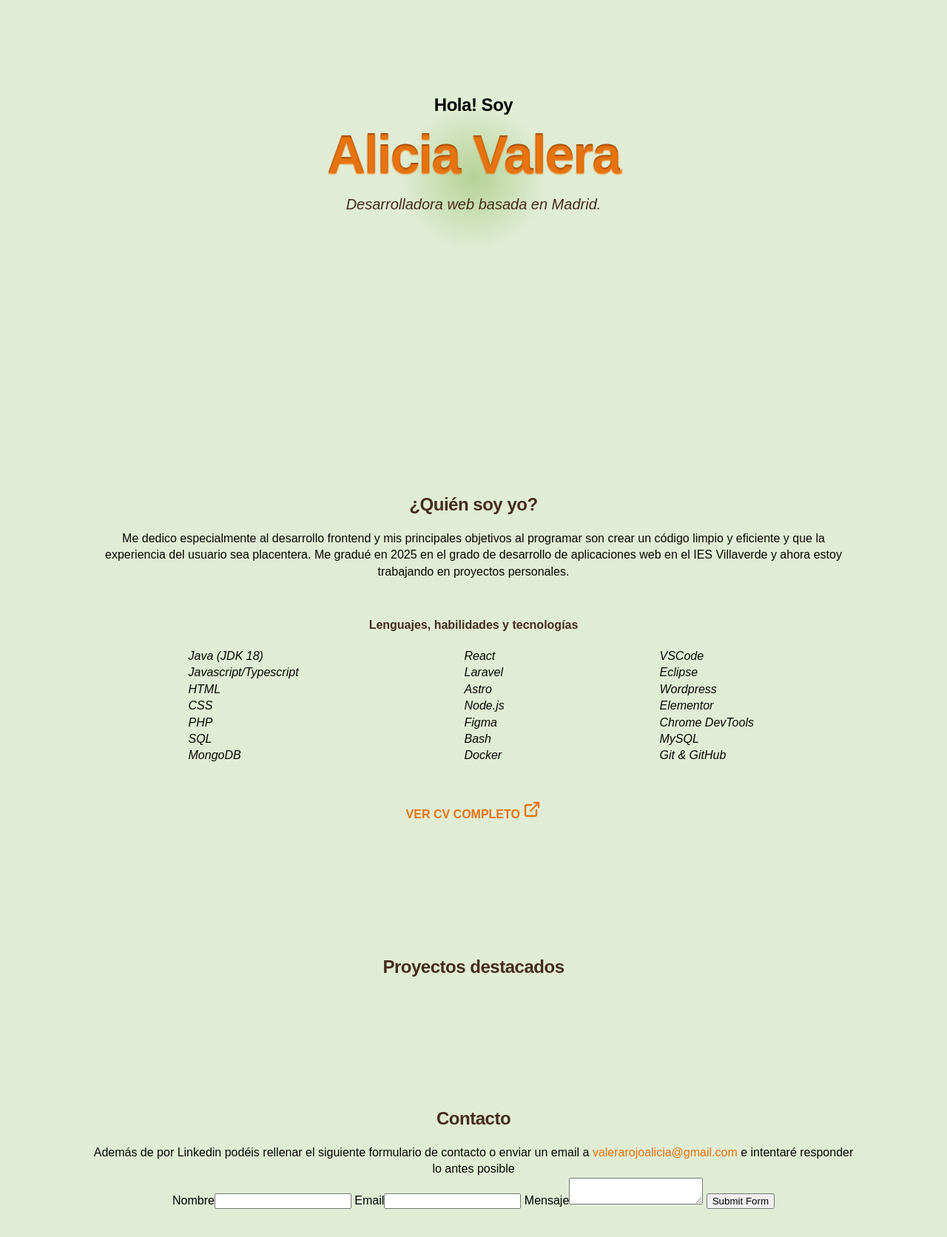
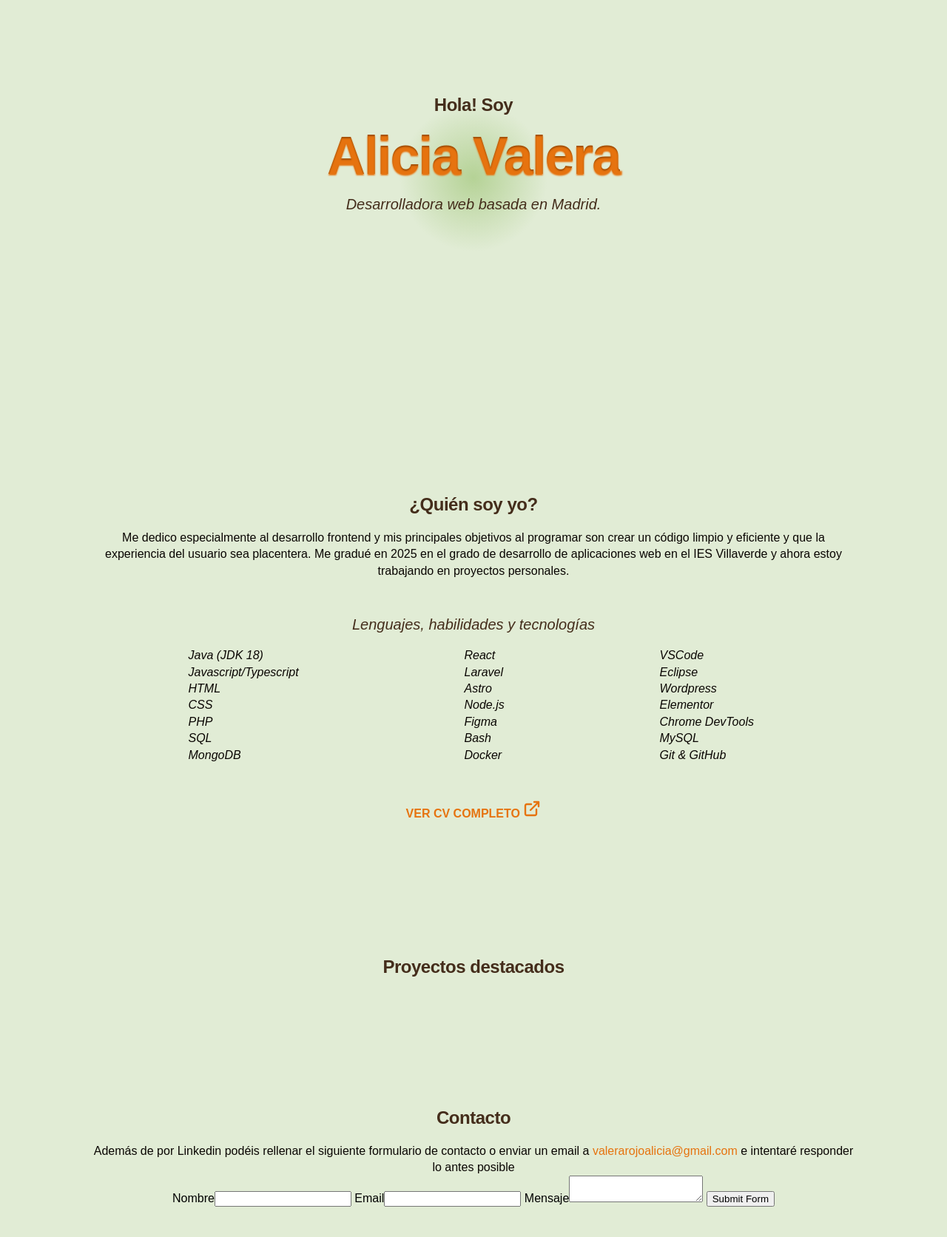
Before and after one commit to avrojo/avrojo.github.io, a plain HTML site: page index.html in a window 1280 px wide. Shown: the part 160-1832 px from the top of the page at 74% size. Drawn offline with Linux system fonts and the light colour scheme; a web font is replaced by a local one.

Commit message:
hero (mostly) done

```diff
--- a/index.html
+++ b/index.html
@@ -21,22 +21,20 @@
         <a href="#sobre-mi" class="menu-link">Quién soy</a>
         <a href="#proyectos" class="menu-link">Proyectos</a>
         <a href="#contacto" class="menu-link">Contacto</a>
-          <a href="https://github.com/avrojo" target="_blank"><img class="icon" src="./public/icons/github.svg" />
-          <a href="https://www.linkedin.com/in/alicia-valera-rojo/" target="_blank"><img class="icon" src="./public/icons/linkedin.svg" /></a>
+        <a href="https://github.com/avrojo" target="_blank"><img class="icon" src="./public/icons/github.svg" />
+        <a href="https://www.linkedin.com/in/alicia-valera-rojo/" target="_blank"><img class="icon" src="./public/icons/linkedin.svg" /></a>
       </div>
     </div>
     <div class="presentacion">
-      <div class="nombre">
-        <div class="hola">Hola! Soy</div>
+        <div class="title">Hola! Soy</div>
         <div class="alicia-valera">Alicia Valera</div>
-      </div>
-      <div class="desarrolladora-web-basada-en-madrid">
+      <div class="accent">
         Desarrolladora web basada en Madrid.
       </div>
     </div>
     <div id="sobre-mi">
       <div class="descripci-n">
-        <div class="qui-n-soy-yo">¿Quién soy yo?</div>
+        <div class="title">¿Quién soy yo?</div>
         <div
           class="me-dedico-especialmente-al-desarrollo-frontend-y-mis-principales-objetivos-al-programar-son-crear-un-c-digo-limpio-y-eficiente-y-que-la-experiencia-del-usuario-sea-placentera-me-gradu-en-2025-en-el-grado-de-desarrollo-de-aplicaciones-web-en-el-ies-villaverde-y-ahora-estoy-trabajando-en-proyectos-personales">
           Me dedico especialmente al desarrollo frontend y mis principales
@@ -47,7 +45,7 @@
         </div>
       </div>
       <div class="lista">
-        <div class="lenguajes-habilidades-y-tecnolog-as">
+        <div class="accent">
           Lenguajes, habilidades y tecnologías
         </div>
         <div class="cosas">
@@ -101,17 +99,18 @@
       <div class="frame-12">
 
 
-      <a class="ver-cv-completo" href="./public/AliciaValera_CVfe.pdf" target="_blank" title="ver CV">VER CV COMPLETO <img class="icon" src="./public/icons/link.svg" /></a>
-    </div>
+        <a class="ver-cv-completo" href="./public/AliciaValera_CVfe.pdf" target="_blank" title="ver CV">VER CV COMPLETO
+          <img class="icon" src="./public/icons/link.svg" /></a>
+      </div>
     </div>
     <div id="proyectos">
       <div class="descripci-n">
-        <div class="proyectos-destacados">Proyectos destacados</div>
+        <div class="title">Proyectos destacados</div>
       </div>
     </div>
     <div id="contacto">
       <div class="t-tulo">
-        <div class="contacto3">Contacto</div>
+        <div class="title">Contacto</div>
         <div
           class="adem-s-de-por-linkedin-pod-is-rellenar-el-siguiente-formulario-de-contacto-o-enviar-un-email-a-valerarojoalicia-gmail-com-e-intentar-responder-lo-antes-posible">
           <span>
@@ -132,7 +131,7 @@
           <form method="POST" id="form">
             <!-- public key -->
             <input type="hidden" name="access_key" value="c2f95734-b2b4-4c07-b74d-6bdb4a97c489">
-            <label for="name">Nombre</label><input type="text" name="name" id="name"required autocomplete="name">
+            <label for="name">Nombre</label><input type="text" name="name" id="name" required autocomplete="name">
             <label for="email">Email</label><input type="email" name="email" id="email" required autocomplete="email">
             <label for="message">Mensaje</label><textarea name="message" id="message" required></textarea>
             <input type="checkbox" name="botcheck" class="hidden" style="display: none;">
@@ -156,7 +155,7 @@
     </div>
     <main>
       <script src="./utils/form.js"></script>
-            <script src="./utils/gradient.js"></script>
+      <script src="./utils/gradient.js"></script>
 </body>
 
 </html>
--- a/styles/index.css
+++ b/styles/index.css
@@ -23,6 +23,7 @@ main {
 p{
   color: var(--texto, #0a0603);
   text-align: center;
+  font-size: 16px;
 }
 
 a {
@@ -31,6 +32,28 @@ a {
 	outline: none;
   margin-bottom: 5px;
   text-align: center;
+}
+
+.icon{
+  flex-shrink: 0;
+  width: 24px;
+  height: 24px;
+  position: relative;
+}
+
+.title{
+  color: var(--marron, #442d1b);
+  font-size: 24px;
+  letter-spacing: -0.02em;
+  font-weight: 700;
+}
+
+.accent {
+  color: var(--marron, #442d1b);
+  font-family: "Inter-Italic", sans-serif;
+  font-size: 20px;
+  font-weight: 400;
+  font-style: italic;
 }
 
 #move {
@@ -78,12 +101,6 @@ a {
   position: relative;
 }
 
-.icon{
-    flex-shrink: 0;
-  width: 24px;
-  height: 24px;
-  position: relative;
-}
 
 .presentacion {
   padding: 52px 115px 52px 115px;
@@ -97,6 +114,7 @@ a {
   height: 90vh;
   position: relative;
 }
+
 .nombre {
   display: flex;
   flex-direction: column;
@@ -108,15 +126,7 @@ a {
   height: 125px;
   position: relative;
 }
-.hola {
-  color: #000000;
-  text-align: left;
-  font-size: var(--heading-font-size, 24px);
-  line-height: var(--heading-line-height, 120%);
-  letter-spacing: var(--heading-letter-spacing, -0.02em);
-  font-weight: var(--heading-font-weight, 600);
-  position: relative;
-}
+
 .alicia-valera {
   text-align: center;
   font-size: 72px;
@@ -131,16 +141,7 @@ a {
   -moz-background-clip: text;
   background-clip: text;
 }
-.desarrolladora-web-basada-en-madrid {
-  color: var(--marron, #000000);
-  text-align: left;
-  font-family: var(--subheading-font-family, "Inter-Italic", sans-serif);
-  font-size: var(--subheading-font-size, 20px);
-  line-height: var(--subheading-line-height, 120%);
-  font-weight: var(--subheading-font-weight, 400);
-  font-style: var(--subheading-font-style, italic);
-  position: relative;
-}
+
 #sobre-mi {
   padding: 100px 200px 76px 200px;
   display: flex;
@@ -161,17 +162,6 @@ a {
   flex-shrink: 0;
   width: 1032px;
   position: relative;
-}
-.qui-n-soy-yo {
-  color: var(--marron, #442d1b);
-  text-align: center;
-  font-family: var(--heading-font-family, "Inter-SemiBold", sans-serif);
-  font-size: var(--heading-font-size, 24px);
-  line-height: var(--heading-line-height, 120%);
-  letter-spacing: var(--heading-letter-spacing, -0.02em);
-  font-weight: var(--heading-font-weight, 600);
-  position: relative;
-  align-self: stretch;
 }
 .me-dedico-especialmente-al-desarrollo-frontend-y-mis-principales-objetivos-al-programar-son-crear-un-c-digo-limpio-y-eficiente-y-que-la-experiencia-del-usuario-sea-placentera-me-gradu-en-2025-en-el-grado-de-desarrollo-de-aplicaciones-web-en-el-ies-villaverde-y-ahora-estoy-trabajando-en-proyectos-personales {
   color: var(--texto, #0a0603);
@@ -282,17 +272,7 @@ a {
   flex-shrink: 0;
   position: relative;
 }
-.proyectos-destacados {
-  color: var(--marron, #442d1b);
-  text-align: center;
-  font-family: var(--heading-font-family, "Inter-SemiBold", sans-serif);
-  font-size: var(--heading-font-size, 24px);
-  line-height: var(--heading-line-height, 120%);
-  letter-spacing: var(--heading-letter-spacing, -0.02em);
-  font-weight: var(--heading-font-weight, 600);
-  position: relative;
-  align-self: stretch;
-}
+
 #contacto {
   padding: 100px 200px 100px 200px;
   display: flex;
@@ -314,17 +294,6 @@ a {
   flex-shrink: 0;
   width: 1032px;
   position: relative;
-}
-.contacto3 {
-  color: var(--marron, #442d1b);
-  text-align: center;
-  font-family: var(--heading-font-family, "Inter-SemiBold", sans-serif);
-  font-size: var(--heading-font-size, 24px);
-  line-height: var(--heading-line-height, 120%);
-  letter-spacing: var(--heading-letter-spacing, -0.02em);
-  font-weight: var(--heading-font-weight, 600);
-  position: relative;
-  align-self: stretch;
 }
 .adem-s-de-por-linkedin-pod-is-rellenar-el-siguiente-formulario-de-contacto-o-enviar-un-email-a-valerarojoalicia-gmail-com-e-intentar-responder-lo-antes-posible {
   text-align: center;
```
